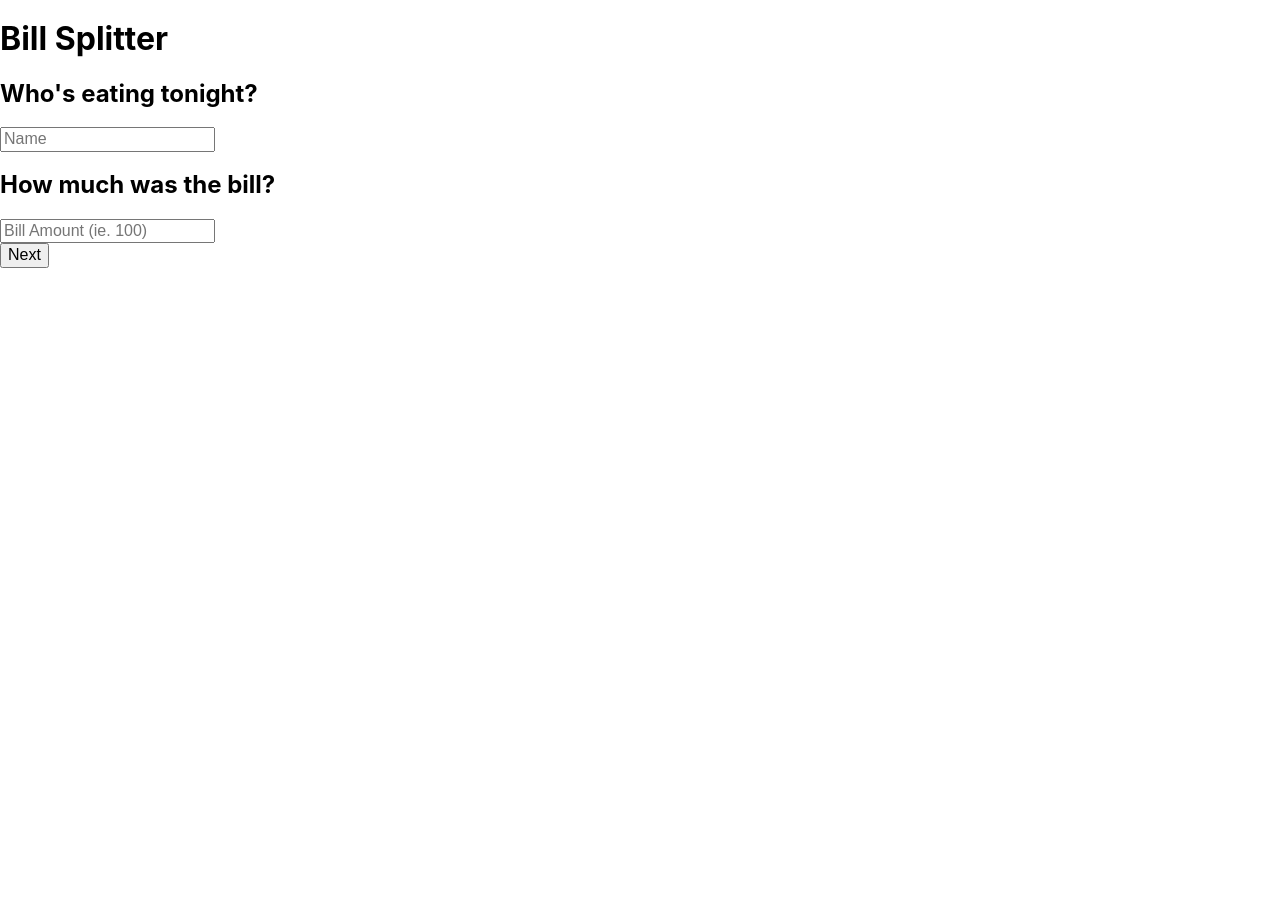
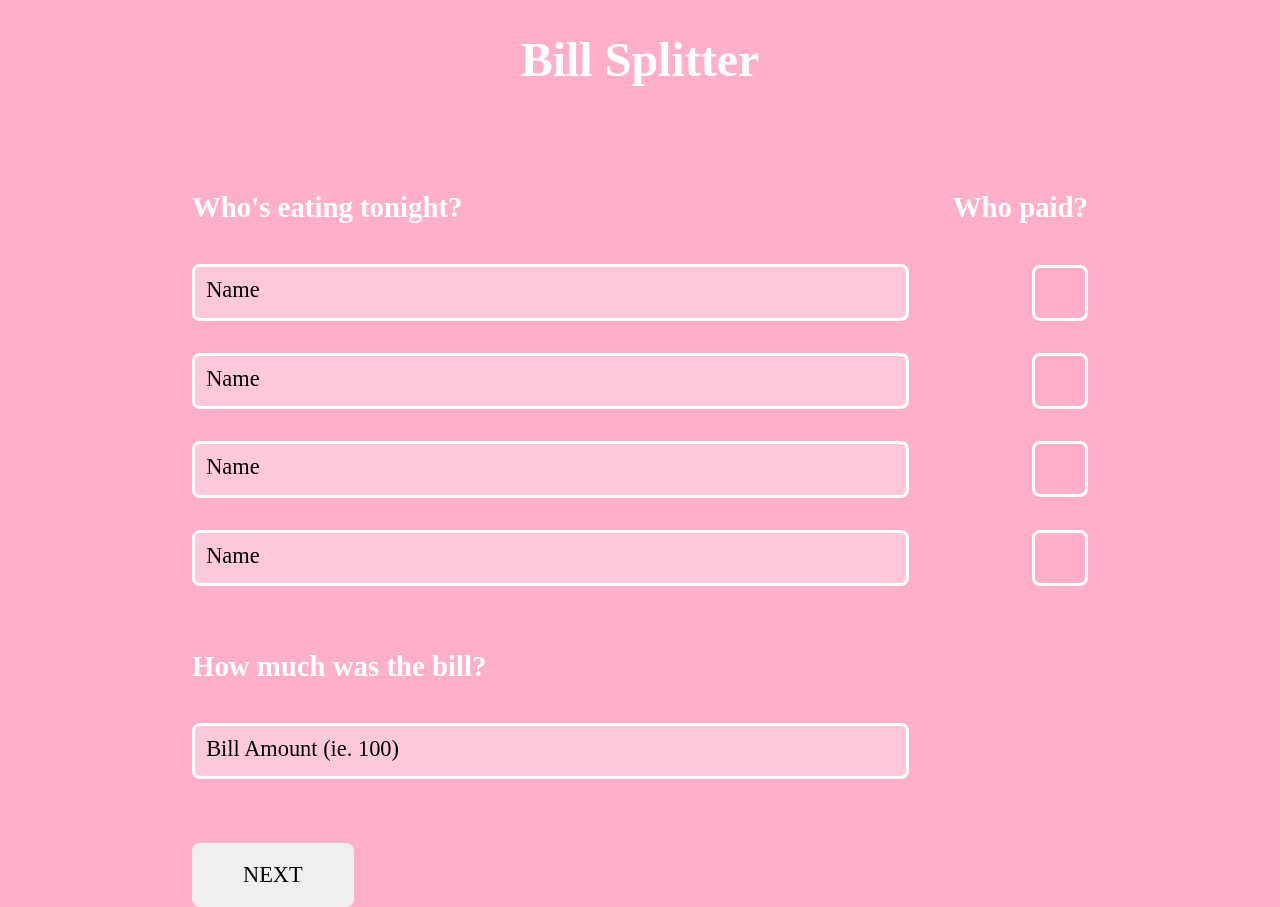
Before and after one commit to colinho97/bill-splitter-app, a React (Create React App) app: page / in a window 1280 px wide. Before the commit the page ends 800 px from the top, so only its background shows below. Built offline with nearby package versions, Linux system fonts and the light colour scheme.

Commit message:
added in css styles for overall webpage, including styles for form. Need to update for placeholder text, button animations

```diff
--- a/src/App.css
+++ b/src/App.css
@@ -23,11 +23,187 @@ img {
   max-width: 1260px;
   width: 70%;
   margin: 0 auto;
-}/*  //may need to be adjusted for different section of project  */
+}
 
 a {
   display: inline-block;
 }
 
+/* --------------------------------- */
+/* Typography */
+/* --------------------------------- */
+
+/* Font Kalam Import */
+@import url('https://fonts.googleapis.com/css2?family=Kalam:wght@300;400;700&display=swap');
+
+body {
+  font-family: 'Kalam', cursive;
+  color: white;
+}
+
+h1 {
+  font-weight: 700;
+  font-size: 3rem;
+  padding-bottom: 3rem;
+  text-align: center;
+}
+
+h2 {
+  padding-bottom: 1rem;
+  font-size: 1.8rem;
+}
+
+input[type="text"],
+input[type="number"] {
+  width: 80%;
+  padding: 1rem 0.7rem;
+  background-color: #ffc8dd;
+  border: 3px solid white;
+  border-radius: 0.5rem;
+  transition: 0.3s;
+}
+
+
+input::placeholder {
+  font-family: 'Kalam', cursive;
+  color: black;
+  font-size: 1.4rem;
+}
+
+
+input[type="text"]:hover,
+input[type="number"]:hover {
+  box-shadow: 0.25rem 0.25rem 0.25rem white;
+  display: inline;
+}
+
+.checkbox:hover {
+  box-shadow: 0.25rem 0.25rem 0.25rem white;
+  display: inline;
+}
+
+input[type="text"]:focus,
+input[type="number"]:focus  {
+  border: 3px solid #bde0fe;
+  box-shadow: none;
+  outline: none;
+}
 
 /* --------------------------------- */
+/* Background Formatting */
+/* --------------------------------- */
+
+
+
+.content {
+  background-color: #ffafcc;
+  display: flex;
+  justify-content: center;
+  align-items: center;
+  min-height: 100vh;
+}
+
+
+/* --------------------------------- */
+/* Name Container */
+/* --------------------------------- */
+
+.nameContainer {
+  margin-bottom: 4rem;
+}
+
+.titleText {
+  display: flex;
+  justify-content: space-between;
+}
+
+.nameInputContainer {
+  display: flex;
+  flex-wrap: wrap;
+  gap: 2rem;
+}
+
+.singleNameInput {
+  width: 100%;
+  display: flex;
+  justify-content: space-between;
+}
+
+.checkboxContainer {
+  align-self: center;
+  display: flex;
+  transition: 0.3s;
+}
+
+.checkbox {
+  align-items: center;
+  position: relative;
+  transition: 0.3s;
+  border-radius: 0.5rem;
+  cursor: pointer;
+}
+
+.checkboxInput {
+  display: none;
+}
+
+.checkmark {
+  width: 3.5rem;
+  height: 3.5rem;
+  border: 3px solid white;
+  border-radius: 0.5rem;
+  transition: 0.3s;
+  display: flex;
+  justify-content: center;
+  flex-shrink: 0;
+}
+
+/* .checkmark::after {
+  content: '\2714';
+  color: black;
+  font-size: 3rem;
+  text-align: center;
+  display: none;
+} */
+
+.checkboxInput:checked + .checkmark {
+  background-color: none;
+}
+
+.checkboxInput:checked + .checkmark::after {
+  display: inline-block;
+  content: '\2714';
+  color: white;
+  font-size: 3rem;
+  text-align: center;
+  transition: 0.3s;
+  padding-top: 0.1rem;
+}
+
+/* --------------------------------- */
+/* Bill Container */
+/* --------------------------------- */
+
+.billContainer {
+  margin-bottom: 4rem;
+}
+
+/* --------------------------------- */
+/* Next Button*/
+/* --------------------------------- */
+
+/* Button Styles */
+.nextButton {
+  font-family: 'Kalam', cursive;
+  padding: 1rem 3rem;
+  text-transform: uppercase;
+  position: relative;
+  font-size: 1.4rem;
+  transition: 0.3s;
+  outline: none;
+  border-radius: 0.5rem;
+  border: 3px solid transparent;
+  cursor: pointer;
+}
+
+/* Button Animations */
--- a/src/App.js
+++ b/src/App.js
@@ -52,18 +52,81 @@ function App() {
 
     return (
         <>
+            <div className="content">
+                <div className="wrapper">
                     <Header />
                     <form action="submit">
                         <div className="nameContainer">
+                            <div className="titleText">
                                 <h2>Who's eating tonight?</h2>
-                    <label className='sr-only' htmlFor="name">Name</label>
+                                <h2>Who paid?</h2>
+                            </div>
+                            <div className="nameInputContainer">
+                                <div className="singleNameInput">
+                                    <label className='sr-only' htmlFor="nameOne">Name</label>
                                     <input
                                         type="text"
-                        name='name'
+                                        name='nameOne'
                                         placeholder='Name'
                                         onChange={handleNameInputChange}
                                         required
                                     />
+                                    <span className='checkboxContainer'>
+                                        <label className='checkbox' htmlFor="nameOneCheckbox">
+                                            <input className='checkboxInput' type="checkbox" name='nameOneCheckbox' id='nameOneCheckbox'/>
+                                            <span className="checkmark"></span>
+                                        </label>
+                                    </span>
+                                </div>
+                                <div className="singleNameInput">
+                                    <label className='sr-only' htmlFor="nameTwo">Name</label>
+                                    <input
+                                        type="text"
+                                        name='nameTwo'
+                                        placeholder='Name'
+                                        onChange={handleNameInputChange}
+                                        required
+                                    />
+                                    <span className='checkboxContainer'>
+                                        <label className='checkbox' htmlFor="nameTwoCheckbox">
+                                            <input className='checkboxInput' type="checkbox" name='nameTwoCheckbox' id='nameTwoCheckbox'/>
+                                            <span className="checkmark"></span>
+                                        </label>
+                                    </span>
+                                </div>
+                                <div className="singleNameInput">
+                                    <label className='sr-only' htmlFor="nameThree">Name</label>
+                                    <input
+                                        type="text"
+                                        name='nameThree'
+                                        placeholder='Name'
+                                        onChange={handleNameInputChange}
+                                        required
+                                    />
+                                    <span className='checkboxContainer'>
+                                        <label className='checkbox' htmlFor="nameThreeCheckbox">
+                                            <input className='checkboxInput' type="checkbox" name='nameThreeCheckbox' id='nameThreeCheckbox'/>
+                                            <span className="checkmark"></span>
+                                        </label>
+                                    </span>
+                                </div>
+                                <div className="singleNameInput">
+                                    <label className='sr-only' htmlFor="nameFour">Name</label>
+                                    <input
+                                        type="text"
+                                        name='nameFour'
+                                        placeholder='Name'
+                                        onChange={handleNameInputChange}
+                                        required
+                                    />
+                                    <span className='checkboxContainer'>
+                                        <label className='checkbox' htmlFor="nameFourCheckbox">
+                                            <input className='checkboxInput' type="checkbox" name='nameFourCheckbox' id='nameFourCheckbox'/>
+                                            <span className="checkmark"></span>
+                                        </label>
+                                    </span>
+                                </div>
+                            </div>
                         </div>
                         <div className="billContainer">
                             <h2>How much was the bill?</h2>
@@ -76,10 +139,12 @@ function App() {
                                 required
                             />
                         </div>
-                <div className="nextButton">
-                    <button onClick={handleSubmit}>Next</button>
+                        <div className="nextButtonContainer">
+                            <button className="nextButton" onClick={handleSubmit}>Next</button>
                         </div>
                     </form>
+                </div>
+            </div>
         </>
     );
 }
```
Lines whose indentation alone changed are shown as unchanged.
